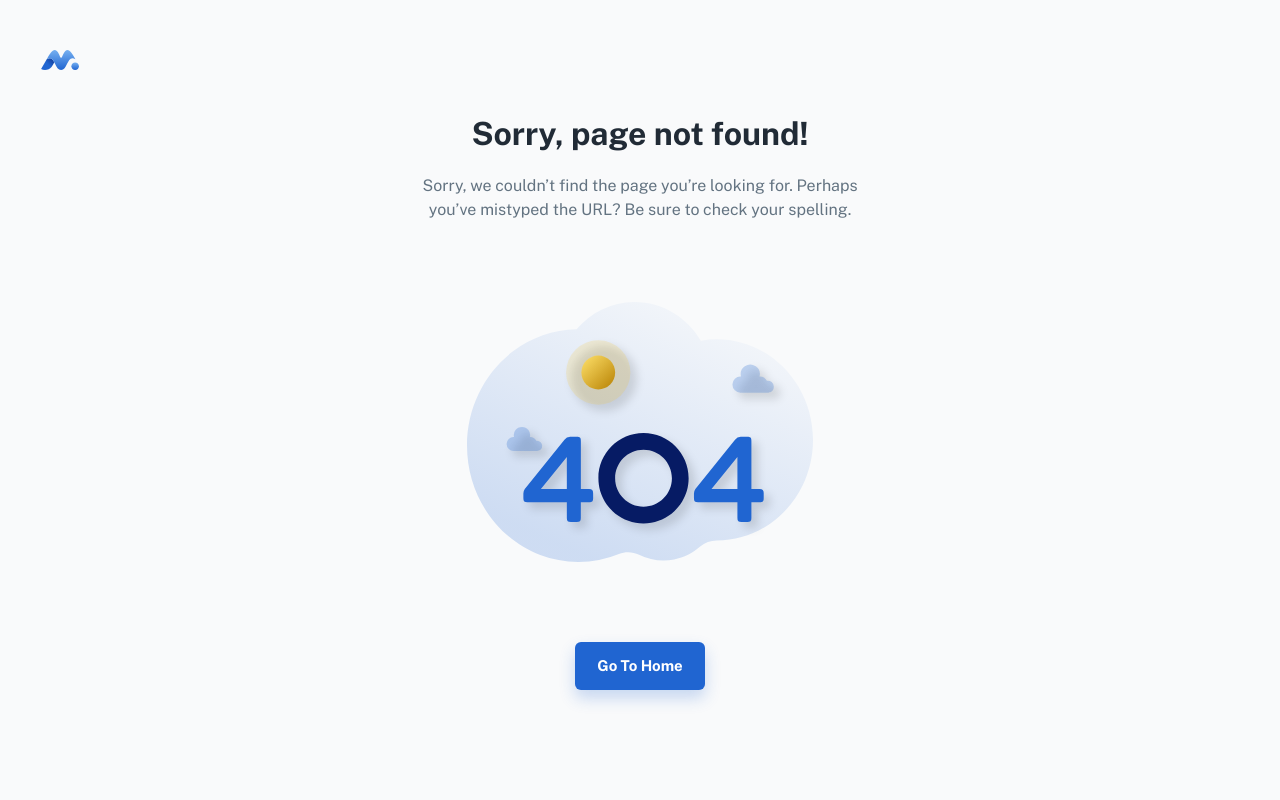
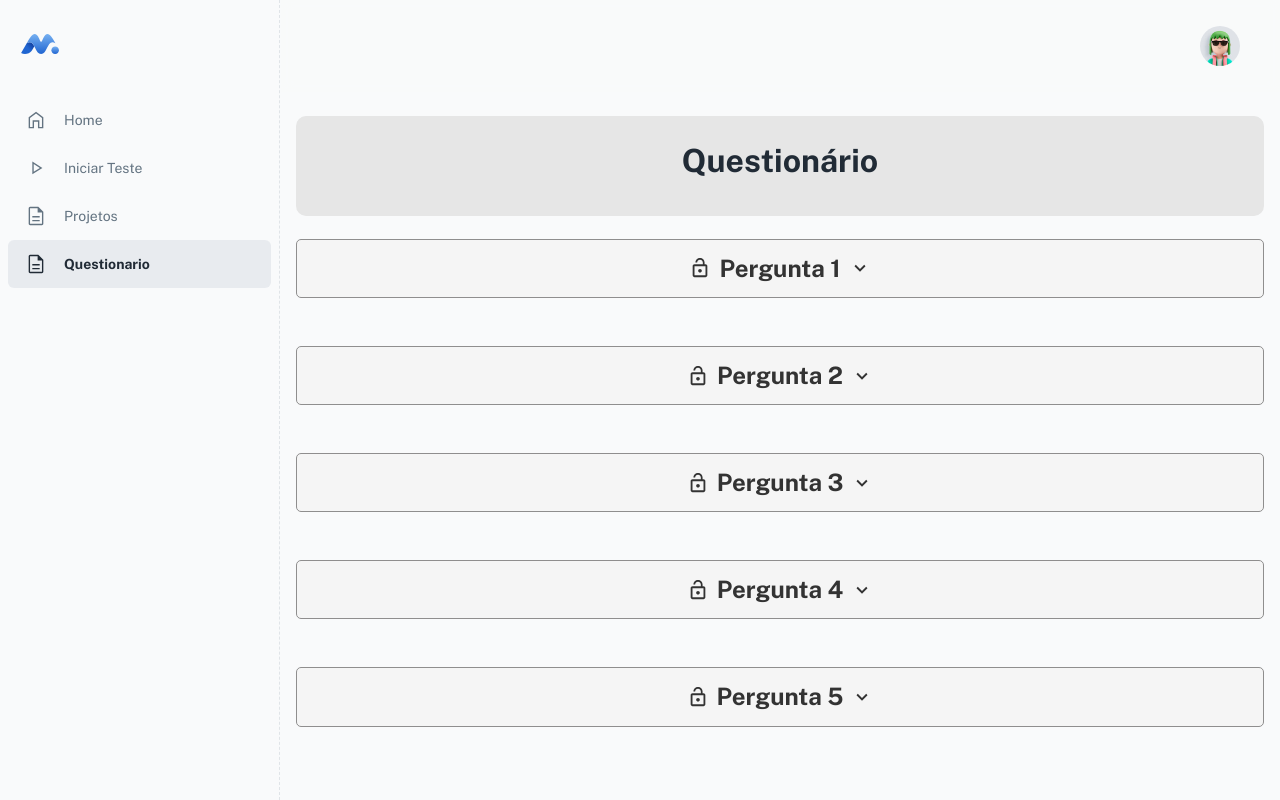
Before and after one commit to FatecFranca/DSM-G01-PI3-2022-2, a React (Create React App) app in the folder front-end/: page /dashboard/question in a window 1280 px wide. Before the commit this address led to /404. Built offline with nearby package versions, Linux system fonts and the light colour scheme; a web font is replaced by a local one.

Commit message:
feat: tela questionario

```diff
--- a/front-end/package.json
+++ b/front-end/package.json
@@ -38,13 +38,16 @@
     ]
   },
   "dependencies": {
+    "@coreui/coreui": "^4.2.2",
     "@emotion/react": "^11.10.4",
     "@emotion/styled": "^11.10.4",
     "@faker-js/faker": "^7.6.0",
     "@iconify/react": "^4.0.0",
+    "@mui/icons-material": "^5.10.9",
     "@mui/lab": "^5.0.0-alpha.103",
     "@mui/material": "^5.10.9",
     "apexcharts": "^3.36.0",
+    "bootstrap": "^5.2.2",
     "change-case": "^4.1.2",
     "date-fns": "^2.29.3",
     "history": "^5.3.0",
--- /dev/null
+++ b/front-end/src/components/accordeon/RadioButton/index.jsx
@@ -0,0 +1,62 @@
+import React, { useState } from 'react';
+import Radio from '@mui/material/Radio';
+import './radio.css';
+
+export default () => {
+  const [selectedValue, setSelectedValue] = useState('a');
+
+  const handleChange = (event) => {
+    setSelectedValue(event.target.value);
+    console.log(selectedValue);
+  };
+
+  return (
+    <div className="contain">
+      <div className="radio">
+        <div>
+          <span className="span">Sim</span>
+        </div>
+
+        <div>
+          <Radio
+            type="radio"
+            checked={selectedValue === 'a'}
+            onChange={(e) => setSelectedValue(e.target.value)}
+            value="a"
+            name="radio-buttons"
+          />
+        </div>
+      </div>
+
+      <div className="radio">
+        <div>
+          <span className="span" >Não</span>
+        </div>
+        <div>
+          <Radio
+            checked={selectedValue === 'b'}
+            onChange={handleChange}
+            value="b"
+            name="radio-buttons"
+            inputProps={{ 'aria-label': 'B' }}
+          />
+        </div>
+      </div>
+      <div className="radio">
+        <div>
+          <span className="span">S/N</span>
+        </div>
+        <div>
+          <Radio
+            checked={selectedValue === 'c'}
+            onChange={handleChange}
+            value="c"
+            name="radio-buttons"
+            inputProps={{ 'aria-label': 'B' }}
+          />
+        </div>
+      </div>
+
+    </div>
+  );
+};
--- /dev/null
+++ b/front-end/src/components/accordeon/RadioButton/radio.css
@@ -0,0 +1,16 @@
+.contain{
+    display: flex;
+    flex-direction: row;
+    text-align: center;
+}
+
+.radio{
+    display: flex;
+    flex-direction: column;
+    margin-left: 30px;
+}
+
+.span{
+    margin-top: 10px;
+    font-size: 1rem;
+}
--- /dev/null
+++ b/front-end/src/components/accordeon/header.css
@@ -0,0 +1,11 @@
+.container{
+    width: 100%;
+    height: 100px;
+    background-color: rgb(230, 230, 230);
+    border-radius: 10px;
+
+}
+.header{
+    display: flex;
+    justify-content: center
+}
--- /dev/null
+++ b/front-end/src/components/accordeon/index.js
@@ -0,0 +1,49 @@
+import React from 'react'
+import './header.css'
+import Question from './questionario/question'
+
+export default function index() {
+  return (
+    <div className='container'>
+      <div className='header'>
+        <h1>Questionário</h1>
+      </div>
+    <div>
+      <Question
+        title={"Pergunta 1"}
+        question={"O site está responsivo?"}
+        />
+    </div>
+
+    <div>
+      <Question
+        title={"Pergunta 2"}
+        question={"Os itens selecionados de uma lista  são realçados visualmente de imediato?"}
+        />
+    </div>
+
+    <div>
+      <Question
+        title={"Pergunta 3"}
+        question={"Todos os campos e mostradores de dados possuem rótulos identificativos?"}
+        />
+    </div>
+
+    <div>
+      <Question
+        title={"Pergunta 4"}
+        question={"Os campos de entrada de dados possuem validação de dados?"}
+      />
+    </div>
+
+    <div>
+      <Question
+        title={"Pergunta 5"}
+        question={"A disposição dos objetos de interação de uma caixa de dialogo segue uma ordem lógica?"}
+      />
+    </div>
+
+
+    </div>
+  )
+}
--- /dev/null
+++ b/front-end/src/components/accordeon/questionario/header.css
@@ -0,0 +1,11 @@
+.container{
+    width: 100%;
+    height: 100px;
+    background-color: rgb(230, 230, 230);
+    border-radius: 10px;
+
+}
+
+/* .box{
+    margin-top: 50px;
+} */
--- /dev/null
+++ b/front-end/src/components/accordeon/questionario/question.jsx
@@ -0,0 +1,88 @@
+import React, { useState } from 'react';
+import Button from '@mui/material/Button';
+import LockOpenIcon from '@mui/icons-material/LockOpen';
+import KeyboardArrowDownIcon from '@mui/icons-material/KeyboardArrowDown';
+import ApartmentIcon from '@mui/icons-material/Apartment';
+import NightShelterIcon from '@mui/icons-material/NightShelter';
+import Box from '@mui/material/Box';
+import './header.css';
+import { Typography } from '@mui/material';
+import Rad from "../RadioButton";
+
+
+
+export default function InputAdm({ title, body, question }) {
+  const [buttonVisible, setButtonVisible] = useState(false);
+
+  function handleButton() {
+    if (buttonVisible === false) {
+      setButtonVisible(true);
+    } else {
+      setButtonVisible(false);
+    }
+  }
+
+  const handleButtonVisible = () => {
+    return (
+      <div className="box">
+        <Box
+          size="large"
+          startIcon={<ApartmentIcon />}
+          sx={{
+            width: '100%',
+            height: '100px',
+            bgcolor: '#ddf4ff',
+            color: '#333',
+            borderRadius: '5px',
+            border: '1px solid #aaa9a9',
+            textAlign: 'center',
+            display: 'flex',
+            justifyContent: 'center',
+            alignItems: 'center',
+            marginTop: '-16px',
+          }}
+        >
+          <div>
+            <Typography variant="h5" component="div" >
+              {question}
+            </Typography>
+          </div>
+          <div>
+            <Rad />
+          </div>
+
+        </Box>
+      </div>
+    );
+  };
+
+  return (
+    <div>
+      <div>
+        <Button
+          size="large"
+          startIcon={<LockOpenIcon />}
+          onClick={() => handleButton()}
+          endIcon={<KeyboardArrowDownIcon />}
+          sx={{
+            width: '100%',
+            height: '100%',
+            bgcolor: '#F5F5F5',
+            color: '#333',
+            fontSize: '1.5rem',
+            fontWeight: 'bold',
+            borderRadius: '5px',
+            border: '1px solid #8f8e8e',
+            textTransform: 'none',
+            textAlign: 'left',
+            mb: '1rem',
+            marginTop: '2rem',
+          }}
+        >
+          {title}
+        </Button>
+      </div>
+      {buttonVisible && handleButtonVisible()}
+    </div>
+  );
+}
--- a/front-end/src/hooks/useResponsive.js
+++ b/front-end/src/hooks/useResponsive.js
@@ -7,6 +7,7 @@ import useMediaQuery from '@mui/material/useMediaQuery';
 export default function useResponsive(query, start, end) {
   const theme = useTheme();
 
+  // const mediaUp = useMediaQuery(theme.breakpoints.up(start));
   const mediaUp = useMediaQuery(theme.breakpoints.up(start));
 
   const mediaDown = useMediaQuery(theme.breakpoints.down(start));
--- a/front-end/src/layouts/dashboard/nav/config.js
+++ b/front-end/src/layouts/dashboard/nav/config.js
@@ -23,7 +23,7 @@ const navConfig = [
   },
   {
     title: 'Questionario',
-    path: '/dashboard/products',
+    path: '/dashboard/question',
     icon: icon('ic_document'),
   },
 
--- /dev/null
+++ b/front-end/src/pages/QuestionPage.js
@@ -0,0 +1,11 @@
+import { dividerClasses } from '@mui/material'
+import React from 'react'
+import Accordion from '../components/accordeon'
+
+export default function QuestionPage() {
+  return (
+    <>
+    <Accordion/>
+    </>
+  )
+}
--- a/front-end/src/routes.js
+++ b/front-end/src/routes.js
@@ -9,6 +9,7 @@ import LoginPage from './pages/LoginPage';
 import Page404 from './pages/Page404';
 import ProductsPage from './pages/ProductsPage';
 import DashboardAppPage from './pages/DashboardAppPage';
+import QuestionPage from './pages/QuestionPage';
 
 // ----------------------------------------------------------------------
 
@@ -23,6 +24,7 @@ export default function Router() {
         { path: 'user', element: <UserPage /> },
         { path: 'products', element: <ProductsPage /> },
         { path: 'blog', element: <BlogPage /> },
+        { path: 'question', element: <QuestionPage /> }
       ],
     },
     {
```
Also changed, not shown: 2 other files (tests, documents, lock files or other folders).
